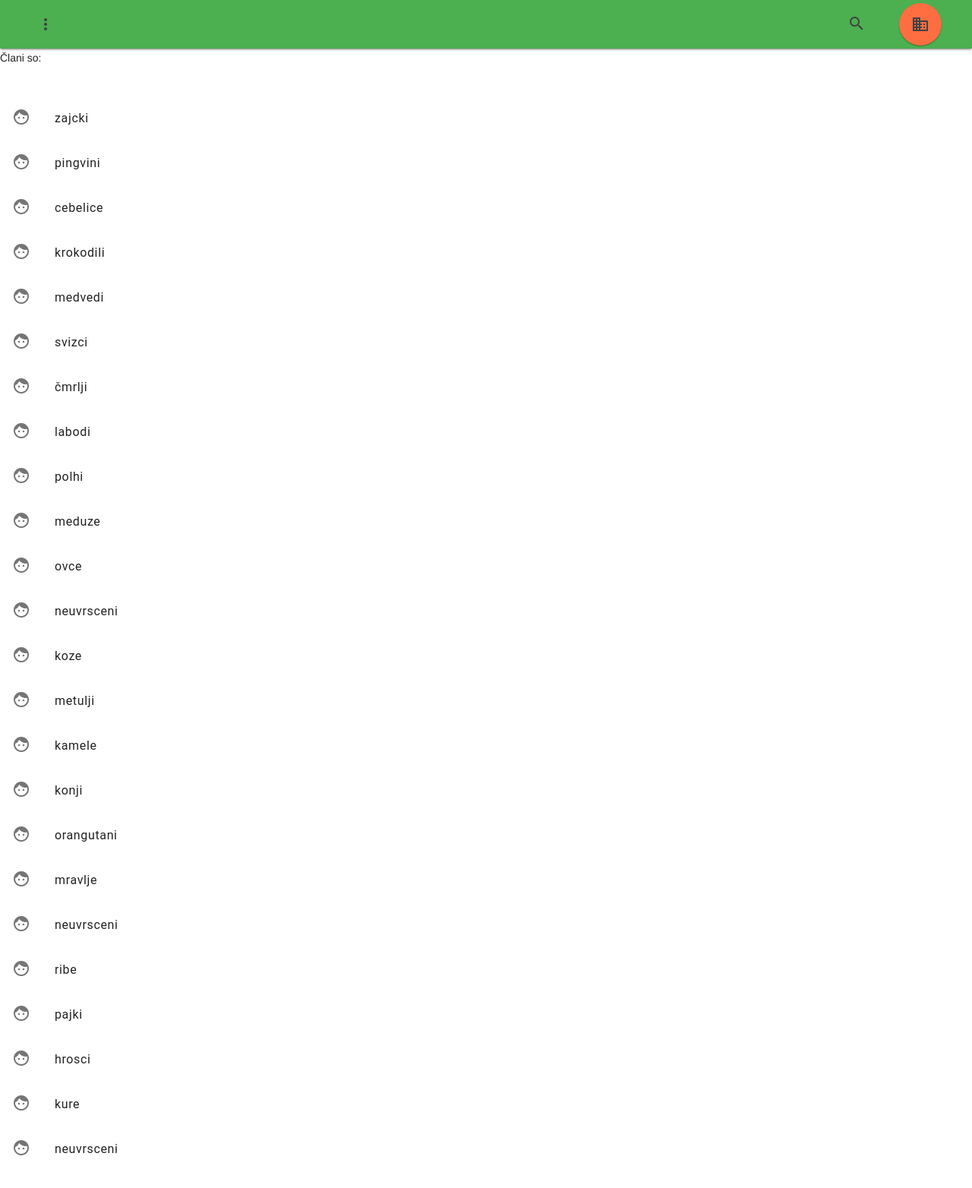
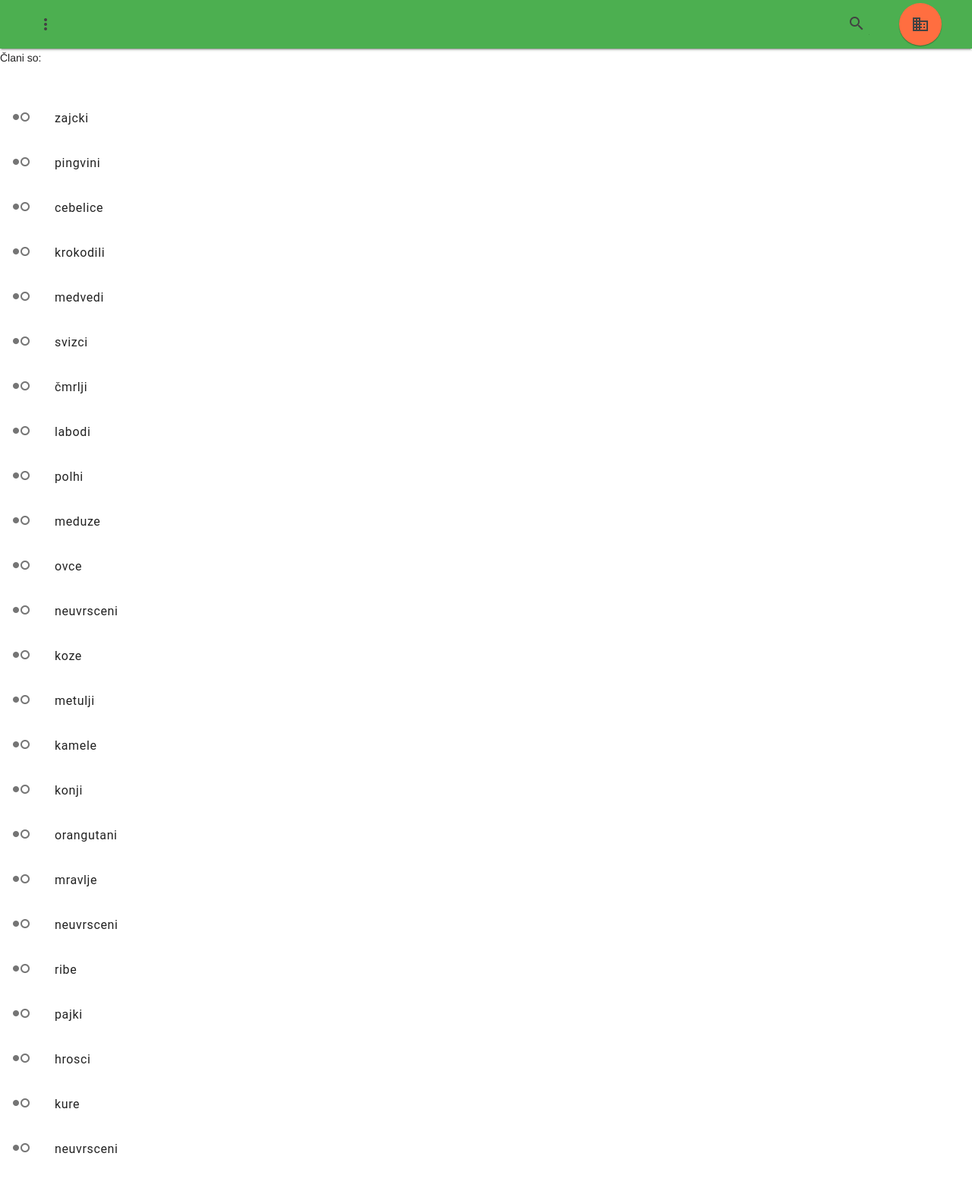
Before and after one commit to markbaltic/TaborniskaBaza, a Django app: page /taborniki/vsivodi in a window 1280 px wide. Shown: the whole page at 76% size. Run offline with Django 3.2, Linux system fonts and the light colour scheme; data comes from the database, SQL or seed files in the repository; parts of the project's set-up code (start-up, migrations or seed data) failed here and were passed over.

Commit message:
Popravil ikonce

```diff
--- a/taborniki/templates/taborniki/tabele.html
+++ b/taborniki/templates/taborniki/tabele.html
@@ -49,7 +49,7 @@
             <li class="mdl-list__item">
     <span class="mdl-list__item-primary-content">
         <a href="{% url 'akcija' akcija.id %}">
-       <i class="material-icons mdl-list__item-icon">plane</i>
+       <i class="material-icons mdl-list__item-icon">directions_bike</i>
             </a>
     {{ akcija.imeAkcija }}
 
--- a/taborniki/templates/taborniki/vse_akcije.html
+++ b/taborniki/templates/taborniki/vse_akcije.html
@@ -7,7 +7,7 @@
                         <li class="mdl-list__item">
                             <span class="mdl-list__item-primary-content">
                                 <a href="{% url 'akcija' akcija.id %}">
-                                    <i class="material-icons mdl-list__item-icon">face</i>
+                                    <i class="material-icons mdl-list__item-icon">directions_bike</i>
                                 </a>
                                 {{ akcija.imeAkcija }}
                             </span>
--- a/taborniki/templates/taborniki/vsi_vodi.html
+++ b/taborniki/templates/taborniki/vsi_vodi.html
@@ -7,7 +7,7 @@
                         <li class="mdl-list__item">
                             <span class="mdl-list__item-primary-content">
                                 <a href="{% url 'vod' vod.id %}">
-                                    <i class="material-icons mdl-list__item-icon">face</i>
+                                    <i class="material-icons mdl-list__item-icon">hdr_weak</i>
                                 </a>
                                 {{ vod.imeVod }}
                             </span>
```
